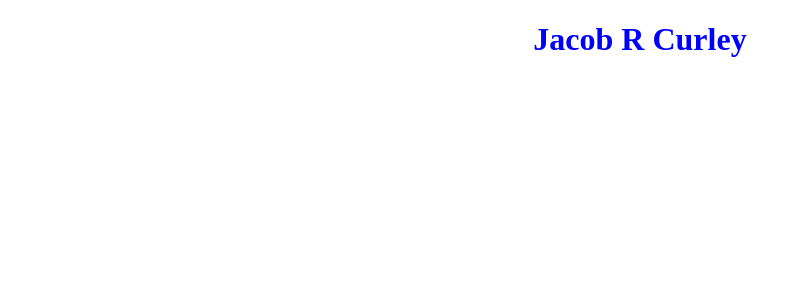
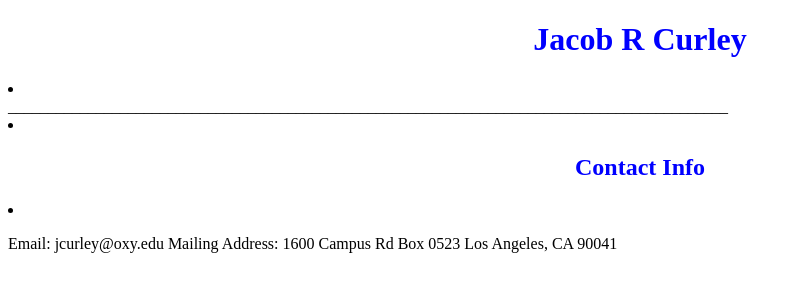
Before and after one commit to scurlej306/scurlej306.github.io, a plain HTML site: page index.html in a window 1280 px wide. Shown: the whole page, without its empty margins (0-801 px from the left). Drawn offline with Linux system fonts and the light colour scheme.

Commit message:
Add second section and text

```diff
--- a/index.html
+++ b/index.html
@@ -5,11 +5,21 @@
     <style>
     h1{ color:blue;
         text-align:center;}
-
+    h2 { color:blue;
+        text-align:center; }
     </style>
     <title>Jacob's Webpage</title>
 </head>
 <body>
 <h1>Jacob R Curley</h1>
+<li></li>
+<div>__________________________________________________________________________________________</div>
+<li></li>
+<h2>Contact Info</h2>
+<li></li>
+<p>Email: jcurley@oxy.edu                       Mailing Address:
+                                                1600 Campus Rd
+                                                Box 0523
+                                                Los Angeles, CA 90041</p>
 </body>
 </html>
```
